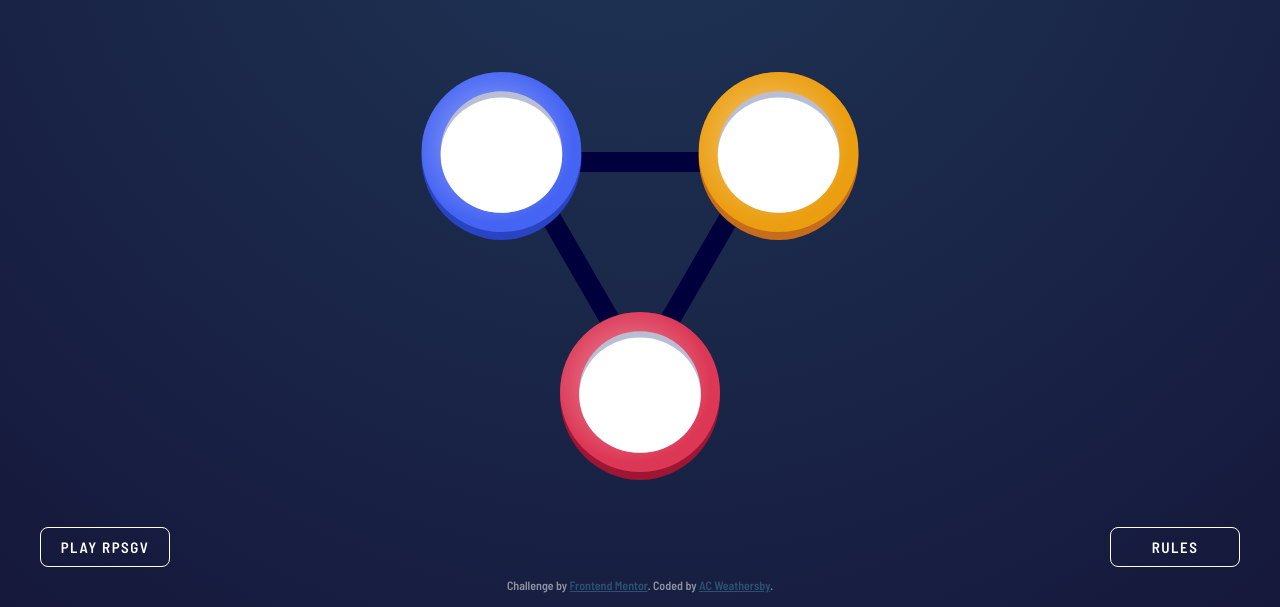
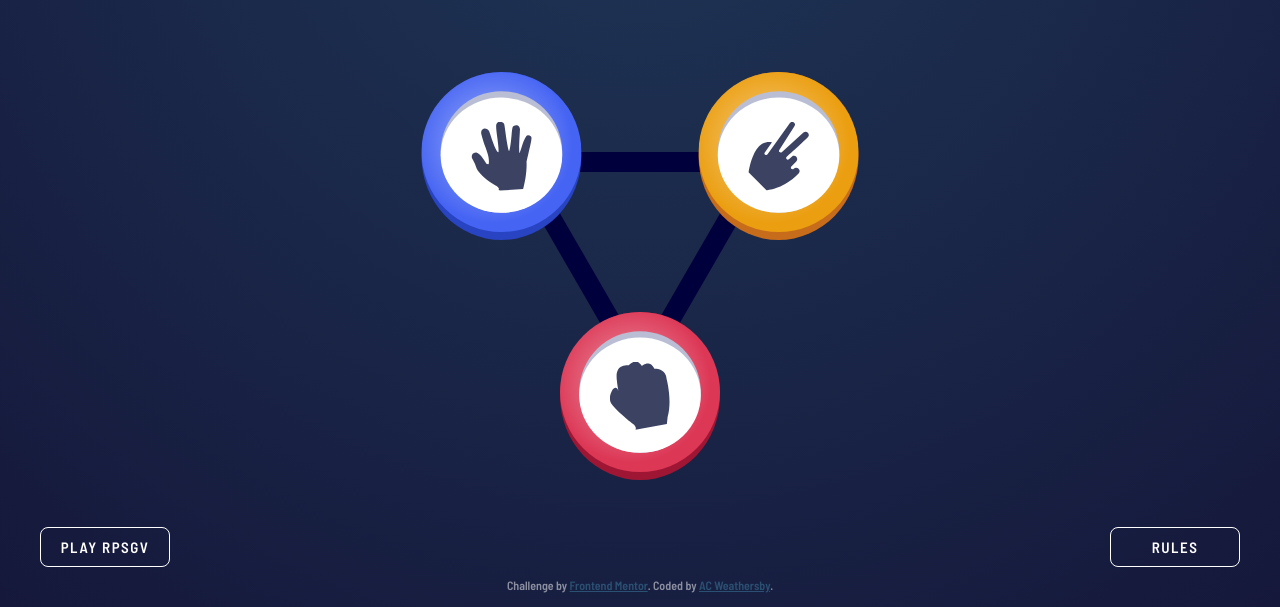
Before and after one commit to acw-portfolio/rock-paper-scissors-master, a website: page index.html in a window 1280 px wide. Shown: the part 193-800 px from the top of the page. Drawn offline with Linux system fonts and the light colour scheme.

Commit message:
Update main.css

```diff
--- a/source/main.css
+++ b/source/main.css
@@ -354,7 +354,7 @@
   }
 
   .pog.scissors .pog-svg {
-    background-image: url(./images/icon-scissors.svg);
+    background-image: url(../images/icon-scissors.svg);
   }
 
   .pog.paper .pog-base-color {
@@ -366,7 +366,7 @@
   }
 
   .pog.paper .pog-svg {
-    background-image: url(./images/icon-paper.svg);
+    background-image: url(../images/icon-paper.svg);
   }
 
   .pog.rock .pog-base-color {
@@ -378,7 +378,7 @@
   }
 
   .pog.rock .pog-svg {
-    background-image: url(./images/icon-rock.svg);
+    background-image: url(../images/icon-rock.svg);
   }
 
   .pog.spock .pog-base-color {
@@ -390,7 +390,7 @@
   }
 
   .pog.spock .pog-svg {
-    background-image: url(./images/icon-spock.svg);
+    background-image: url(../images/icon-spock.svg);
   }
 
   .pog.lizard .pog-base-color {
@@ -402,7 +402,7 @@
   }
 
   .pog.lizard .pog-svg {
-    background-image: url(./images/icon-lizard.svg);
+    background-image: url(../images/icon-lizard.svg);
   }
 
   /** Guide **/
```
